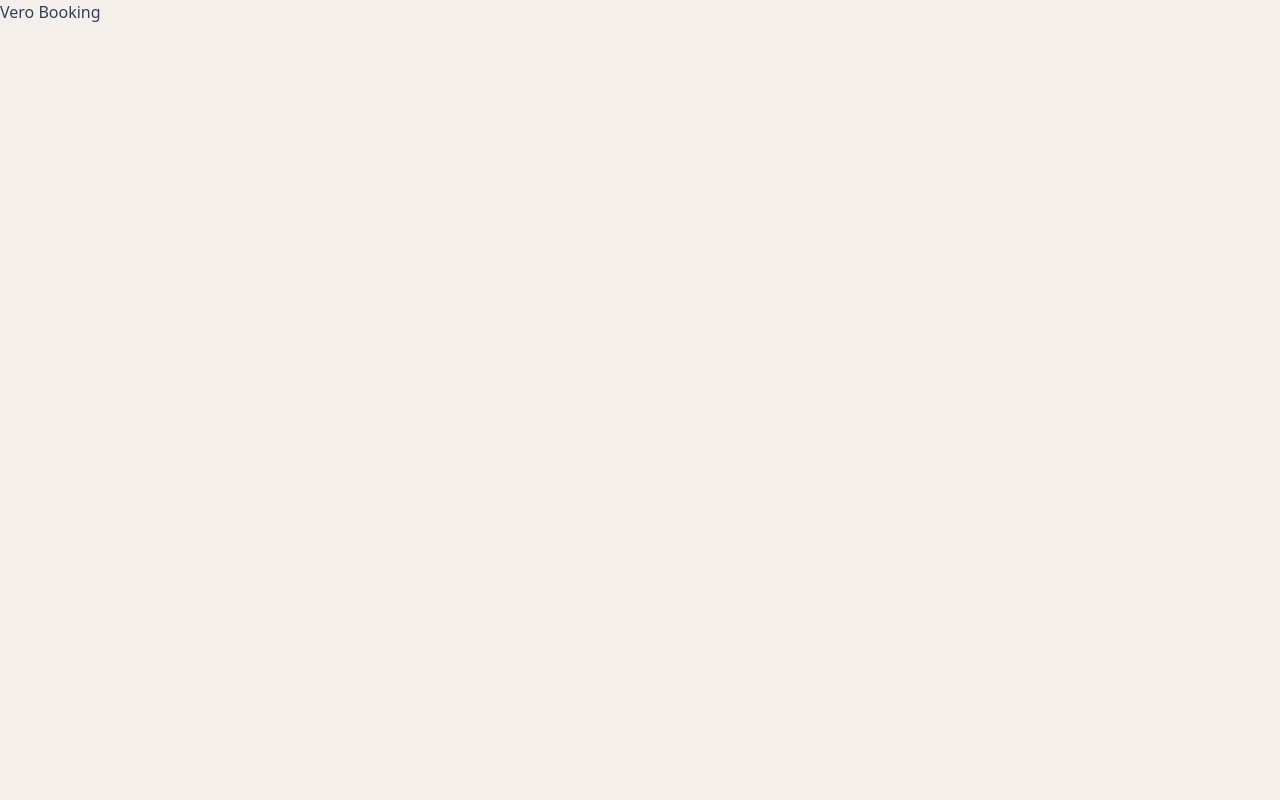
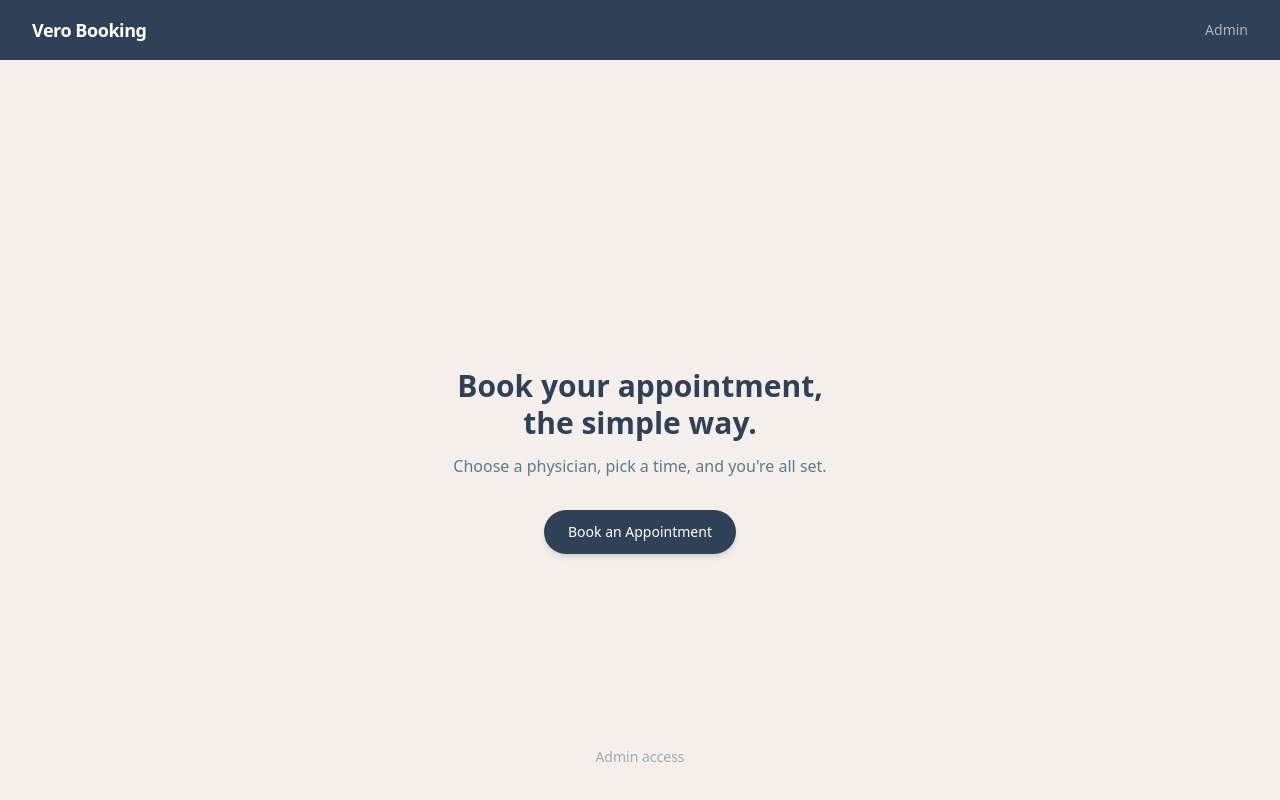
Before and after one commit to fareezmir/vero-booking-system, a Next.js app: page / in a window 1280 px wide. Shown: the top 800 px of the page. Built offline with nearby package versions, Linux system fonts and the light colour scheme.

Commit message:
Added landing page and navbar

```diff
--- a/app/layout.tsx
+++ b/app/layout.tsx
@@ -1,20 +1,16 @@
 import type { Metadata } from "next";
-import { Geist, Geist_Mono } from "next/font/google";
+import { Geist } from "next/font/google";
 import "./globals.css";
+import Navbar from "@/components/organisms/Navbar";
 
 const geistSans = Geist({
   variable: "--font-geist-sans",
   subsets: ["latin"],
 });
 
-const geistMono = Geist_Mono({
-  variable: "--font-geist-mono",
-  subsets: ["latin"],
-});
-
 export const metadata: Metadata = {
-  title: "Create Next App",
-  description: "Generated by create next app",
+  title: "Vero Booking",
+  description: "Book your appointment, the simple way.",
 };
 
 export default function RootLayout({
@@ -23,11 +19,11 @@ export default function RootLayout({
   children: React.ReactNode;
 }>) {
   return (
-    <html
-      lang="en"
-      className={`${geistSans.variable} ${geistMono.variable} h-full antialiased`}
-    >
-      <body className="min-h-full flex flex-col">{children}</body>
+    <html lang="en" className={`${geistSans.variable} h-full antialiased`}>
+      <body className="min-h-full flex flex-col">
+        <Navbar />
+        {children}
+      </body>
     </html>
   );
 }
--- a/app/page.tsx
+++ b/app/page.tsx
@@ -1,8 +1,29 @@
+import Button from "@/components/atoms/Button";
+import Link from "next/link";
 
 export default function Home() {
   return (
-    <main>
-      <h1>Vero Booking</h1>
+    <main className="min-h-screen flex flex-col items-center justify-center bg-beige">
+      <div className="text-center max-w-lg px-6">
+        <h1 className="text-3xl font-bold text-navy mb-3 leading-tight">
+          Book your appointment,<br />the simple way.
+        </h1>
+        <p className="text-base text-teal mb-8">
+          Choose a physician, pick a time, and you're all set.
+        </p>
+        <Link href="/book">
+          <Button>Book an Appointment</Button>
+        </Link>
+      </div>
+
+      <div className="absolute bottom-8">
+        <Link
+          href="/admin"
+          className="text-sm text-text-muted hover:text-teal transition-colors"
+        >
+          Admin access
+        </Link>
+      </div>
     </main>
-  )
+  );
 }
--- a/components/atoms/Button.tsx
+++ b/components/atoms/Button.tsx
@@ -5,15 +5,17 @@ interface ButtonProps {
 }
 
 const variantStyles = {
-  primary: "bg-navy text-white",
-  outline: "border border-navy text-navy bg-transparent",
+  primary:
+    "bg-navy text-white hover:scale-105 hover:-translate-y-0.5 active:scale-95 active:translate-y-0 shadow-md hover:shadow-lg",
+  outline:
+    "border border-navy text-navy bg-transparent hover:scale-105 hover:-translate-y-0.5 active:scale-95",
 };
 
 export default function Button({ children, onClick, variant = "primary" }: ButtonProps) {
   return (
     <button
       onClick={onClick}
-      className={`px-6 py-3 rounded-lg font-medium text-sm transition-colors cursor-pointer ${variantStyles[variant]}`}
+      className={`px-6 py-3 rounded-full font-medium text-sm transition-all duration-200 cursor-pointer ${variantStyles[variant]}`}
     >
       {children}
     </button>
--- /dev/null
+++ b/components/organisms/Navbar.tsx
@@ -0,0 +1,17 @@
+import Link from "next/link";
+
+export default function Navbar() {
+  return (
+    <nav className="w-full flex items-center justify-between px-8 py-4 bg-navy sticky top-0 z-50">
+      <Link href="/" className="text-white font-semibold text-lg tracking-tight">
+        Vero Booking
+      </Link>
+      <Link
+        href="/admin"
+        className="text-sm text-white/60 hover:text-white transition-colors"
+      >
+        Admin
+      </Link>
+    </nav>
+  );
+}
```
Also changed, not shown: components/atoms/Navbar.tsx (deleted).
